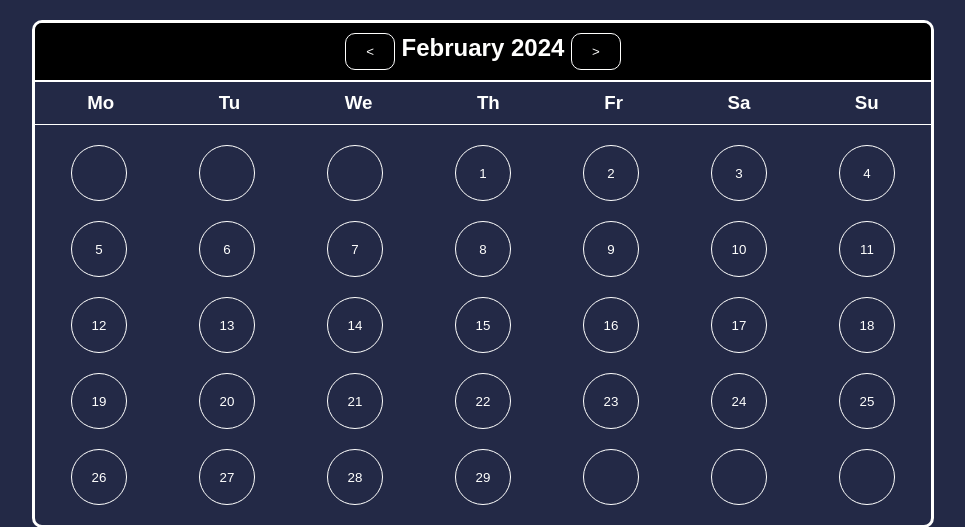
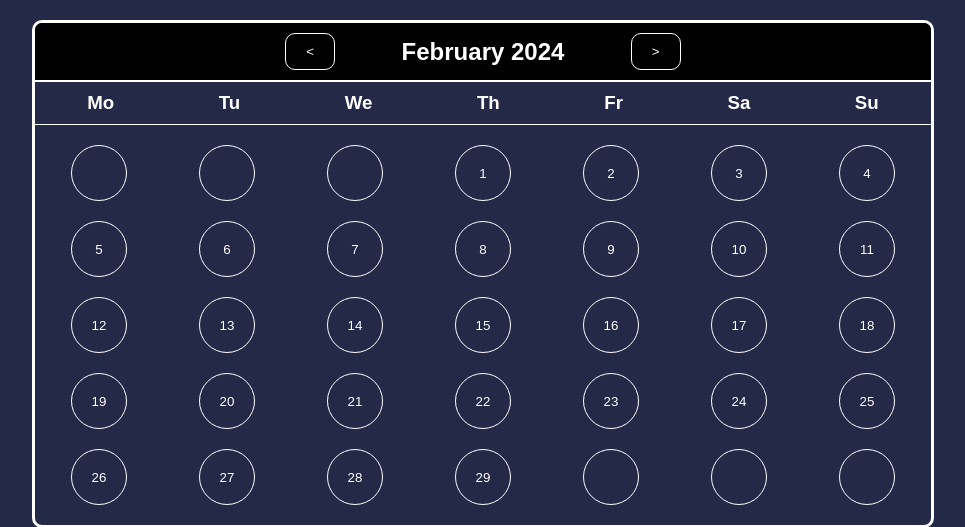
Before and after one commit to taktischer/web_calendar, a Django app: page / in a window 1280 px wide. Shown: the part 78-605 px from the top of the page, without its empty margins (157-1122 px from the left). Run offline with Django 4.2, Linux system fonts and the light colour scheme; the visitor is signed in with stand-in values (Sample User, id 1); data that the repository does not hold is empty.

Commit message:
auf lorenz wunsch die buttons auseinander gemacht

```diff
--- a/static/js/calendar.js
+++ b/static/js/calendar.js
@@ -20,7 +20,7 @@ document.addEventListener("DOMContentLoaded", function() {
     let offset2 = 0;
 
     updateCalendar(currentYear, currentMonth2);
-    document.getElementById("month").innerHTML = '<button class="change-month-button button" onclick="ChangeOffsetNegative()"><</button>' + " " + currentMonth + " " + currentYear + " " + '<button class="change-month-button button" onclick="ChangeOffsetPositive()">></button>';
+    document.getElementById("month").innerHTML = '<div class="change-month-button-container">' + '<button class="change-month-button button" onclick="ChangeOffsetNegative()"><</button>' + '</div>' + '<div class="change-month-button-conatainer">' + currentMonth + " " + currentYear + '</div>' + '<div class="change-month-button-container">' + '<button class="change-month-button button" onclick="ChangeOffsetPositive()">></button>' + '</div>';
 });
 
 function ChangeOffsetNegative() {
@@ -33,7 +33,7 @@ function ChangeOffsetNegative() {
     currentMonth = month[currentDate.getMonth()+offset];
     currentMonth2 = currentDate.getMonth()+offset;
     updateCalendar(currentYear, currentMonth2);
-    document.getElementById("month").innerHTML = '<button class="change-month-button button" onclick="ChangeOffsetNegative()"><</button>' + " " + currentMonth + " " + currentYear + " " + '<button class="change-month-button button" onclick="ChangeOffsetPositive()">></button>';
+    document.getElementById("month").innerHTML = '<div class="change-month-button-container">' + '<button class="change-month-button button" onclick="ChangeOffsetNegative()"><</button>' + '</div>' + '<div class="change-month-button-conatainer">' + currentMonth + " " + currentYear + '</div>' + '<div class="change-month-button-container">' + '<button class="change-month-button button" onclick="ChangeOffsetPositive()">></button>' + '</div>';
 }
 
 function ChangeOffsetPositive() {
@@ -46,7 +46,7 @@ function ChangeOffsetPositive() {
     currentMonth = month[currentDate.getMonth()+offset];
     currentMonth2 = currentDate.getMonth()+offset;
     updateCalendar(currentYear, currentMonth2);
-    document.getElementById("month").innerHTML = '<button class="change-month-button button" onclick="ChangeOffsetNegative()"><</button>' + " " + currentMonth + " " + currentYear + " " + '<button class="change-month-button button" onclick="ChangeOffsetPositive()">></button>';
+    document.getElementById("month").innerHTML = '<div class="change-month-button-container">' + '<button class="change-month-button button" onclick="ChangeOffsetNegative()"><</button>' + '</div>' + '<div class="change-month-button-conatainer">' + currentMonth + " " + currentYear + '</div>' + '<div class="change-month-button-container">' + '<button class="change-month-button button" onclick="ChangeOffsetPositive()">></button>' + '</div>';
 }
 
 function updateCalendar(year, month) {
--- a/static/styles.css
+++ b/static/styles.css
@@ -119,6 +119,27 @@ body {
     transform: scale(1.2);
 }
 
+#month-container {
+    width: 100%;
+    height: 100%;
+}
+
+#month {
+    width: 100%;
+    height: 100%;
+    display: flex;
+    justify-content: center;
+    align-items: center;
+}
+
+.change-month-button-conatainer {
+    width: 33%;
+    display: flex;
+    justify-content: center;
+    align-items: center;
+    height: 100%;
+}
+
 .change-month-button {
     background-color: transparent;
     border: 1px solid;
```
